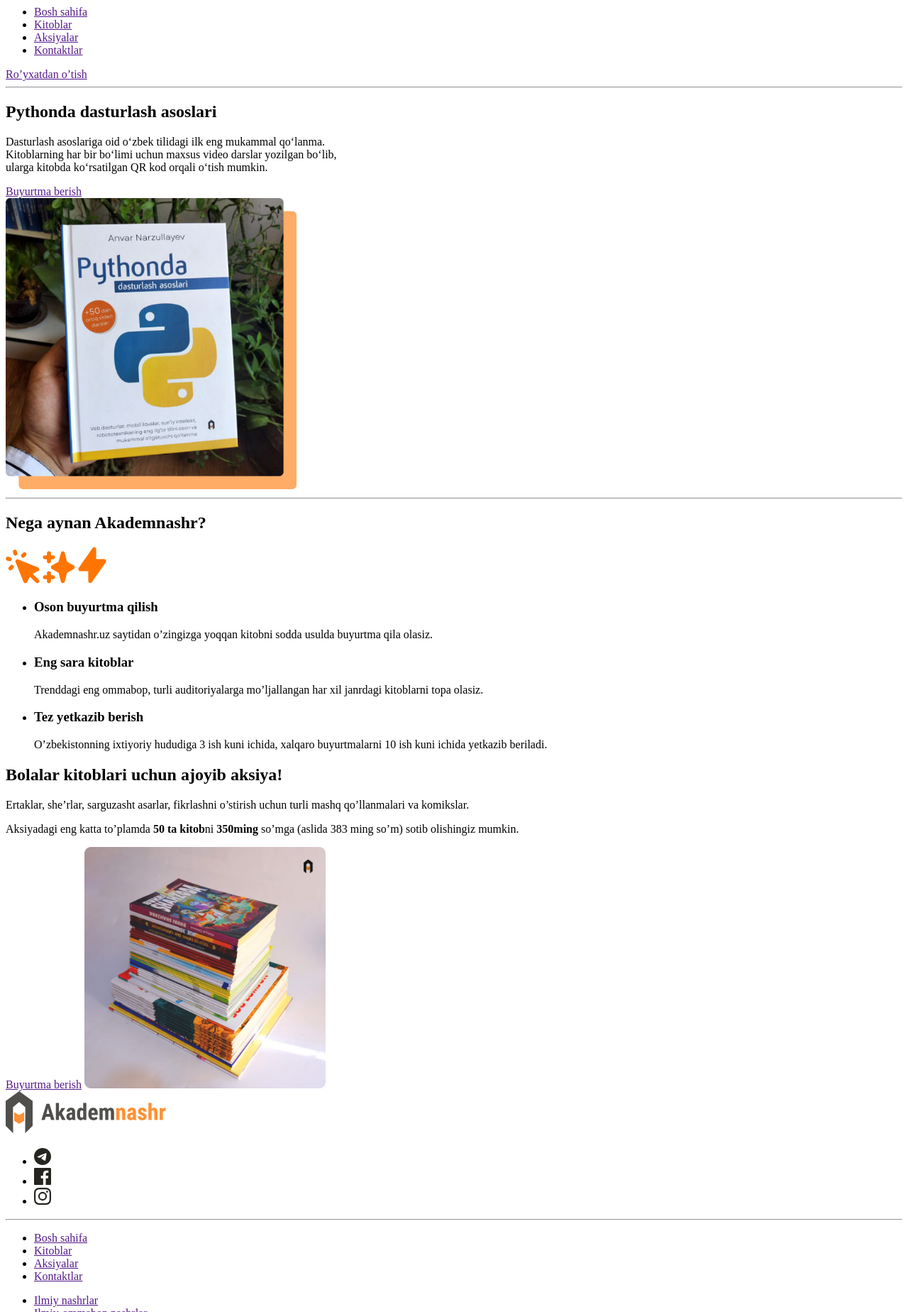
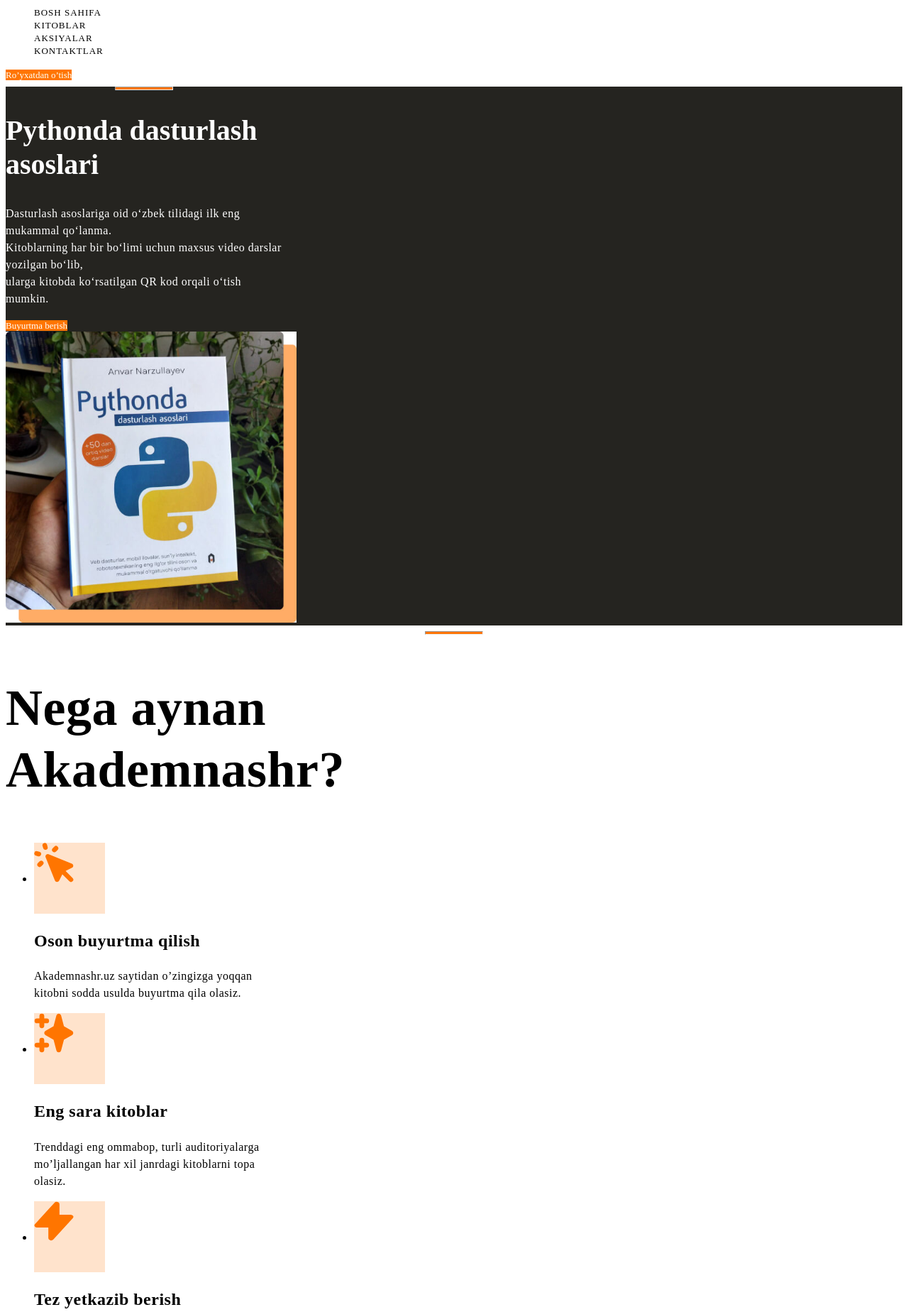
Before and after one commit to Abdulva/Akademnashr-project, a plain HTML site: page akedemnashr/index.html in a window 1280 px wide. Shown: the part 80-1928 px from the top of the page at 71% size. Drawn offline with Linux system fonts and the light colour scheme.

Commit message:
add text,color,size and list style

```diff
--- /dev/null
+++ b/akedemnashr/css/styles.css
@@ -0,0 +1,115 @@
+.site-header{
+   background-color:white;
+}
+.sitenav-link{
+   font-weight: 500;
+   font-size: 13px;
+   line-height: 15px;
+   letter-spacing: 1px;
+   text-transform: uppercase;
+   text-decoration: none;
+   color: #000;
+}
+.sitenav-list{
+   list-style: none;
+}
+.main-link{
+   font-size: 13px;
+   line-height: 15px;
+   background-color:#FF7500;
+   color:#FFFFFF;
+   text-decoration: none;
+}
+.hero{
+   background-color: #252420;
+   color: #FFFFFF;
+}
+.hero-content{
+   width: 390px;
+}
+.hero-img{
+   width: 510;
+   height: 510;
+}
+.orenge-line{
+   width: 80px;
+   height: 3px;
+   background-color: #FF7500;
+}
+.hero-heading{
+   font-size: 40px;
+   line-height: 1.2;
+   letter-spacing: 0.5;
+}
+.hero-text{
+   font-size: 16px;
+   line-height: 1.5;
+   letter-spacing: 0.5px;
+}
+.features-heading{
+   width: 440px;
+   font-size: 72px;
+   line-height: 1.2;
+   letter-spacing: 0.5px;
+}
+.feature-icon-wrapper{
+   width: 100px;
+   height: 100px;
+   background-color:rgba(255, 117, 0, 0.2);
+}
+.feture-title{
+   font-size: 24px;
+   line-height: 1.2;
+   letter-spacing: 0.5px;
+}
+.feature-info{
+   font-size: 16px;
+   line-height: 1.5;
+   letter-spacing: 0.5px;
+}
+.feature{
+   width: 340px;
+}
+.promo{
+   background-color:rgba(37, 36, 32, 1);
+   color:rgba(255, 255, 255, 1);
+
+}
+.promo-content{
+   width: 440px;
+}
+promo-heading{
+   font-size: 40px;
+   line-height: 48px;
+}
+promo-text{
+   font-size: 16px;
+   line-height: 1.5;
+}
+.promo-highlight{
+   color:#FF7500;
+}
+.promo-img{
+   width: 440px;
+   height: 440px;
+   object-fit: cover;
+}
+.site-footer{
+   background-color : #F8F8F8;
+}
+.site-footer ul {
+   list-style: none;
+}
+.site-footer-divider{
+   background-color:#25242080;
+   height: 2px;
+}
+.site-footer-links{
+   width: 224px;
+}
+.site-footer-links a {
+   font-size: 16px;
+   line-height: 19px;
+   text-decoration: none;
+   color: #252420;
+}
--- a/akedemnashr/index.html
+++ b/akedemnashr/index.html
@@ -1,87 +1,98 @@
 <!DOCTYPE html>
 <html lang="uz">
 <head>
+   <link rel="stylesheet" href="/css/styles.css">
    <meta charset="UTF-8">
    <meta http-equiv="X-UA-Compatible" content="IE=edge">
    <meta name="viewport" content="width=device-width, initial-scale=1.0">
    <title>Akademnashr</title>
 </head>
 <body>
-
    <!-- Sayt header-->
-<header>
+<header class="site-header">
    <a href="index.html">
       <img src="/img/logo (1).svg" alt="akademnashr logo rasmi" width="227" height="60 ">
    </a>
 <nav>
-   <ul>
-      <li><a href="">Bosh sahifa</a></li>
-      <li><a href="">Kitoblar</a></li>
-      <li><a href="">Aksiyalar</a></li>
-      <li><a href="">Kontaktlar</a></li>
+   <ul class="sitenav-list" >
+      <li><a class="sitenav-link" href="">Bosh sahifa</a></li>
+      <li><a class="sitenav-link" href="">Kitoblar</a></li>
+      <li><a class="sitenav-link" href="">Aksiyalar</a></li>
+      <li><a class="sitenav-link" href="">Kontaktlar</a></li>
    </ul>
 </nav>
-   <a href="">Ro’yxatdan o’tish</a>
-</header>
+   <a class="main-link" href="">Ro’yxatdan o’tish</a>
+</he>
 
 
    <!-- Sayt Hero -->
 <main>
-  <section>
-   <hr>
-   <h2>Pythonda dasturlash asoslari</h2>
+   <section class="hero" >
+  <div class="hero-content">
+   <hr class="orenge-line" >
+   <h2 class="hero-heading" >Pythonda dasturlash asoslari</h2>
 
-   <p>Dasturlash asoslariga oid o‘zbek tilidagi ilk eng mukammal qo‘lanma. <br> Kitoblarning har bir bo‘limi uchun maxsus video darslar yozilgan bo‘lib, <br> ularga kitobda ko‘rsatilgan QR kod orqali o‘tish mumkin.</p>
+   <p class="hero-text" >Dasturlash asoslariga oid o‘zbek tilidagi ilk eng mukammal qo‘lanma. <br> Kitoblarning har bir bo‘limi uchun maxsus video darslar yozilgan bo‘lib, <br> ularga kitobda ko‘rsatilgan QR kod orqali o‘tish mumkin.</p>
 
-   <a href="">Buyurtma berish</a>
+   <a class="main-link" href="">Buyurtma berish</a>
+
+   <img class="hero-img" src="/img/python-book.jpg" alt="Paython kitob rasmi" width="410px" height="410px">
+</div>
 </section>
-   <!-- Paython kitob rasmi -->
-   <img src="/img/python-book.jpg" alt="Paython kitob rasmi" width="410px" height="410px">
+
+
 
 <section>
    <!-- Features-->
-   <hr>
-   <h2>Nega aynan Akademnashr?</h2>
+   <hr class="orenge-line" >
+   <h2 class="features-heading" >Nega aynan Akademnashr?</h2>
+   <ul>
+      <li class="feature">
+      <div class="feature-icon-wrapper">
+         <img src="img/Icon/Solid /Icon2.svg" alt="" width="56" height="56">
+      </div>
 
-   <img src="img/Icon/Solid /Icon2.svg" alt="">
-   <img src="img/Icon/Solid /Icon3.svg" alt="">
-   <img src="img/Icon/Solid /Icon.svg" alt="">
+   <h3 class="feture-title">Oson buyurtma qilish</h3>
+   <p class="feature-info">Akademnashr.uz saytidan o’zingizga yoqqan kitobni sodda usulda buyurtma qila olasiz.</p>
 
-
-   <ul>
-      <li>
-   <h3>Oson buyurtma qilish</h3>
-   <p>Akademnashr.uz saytidan o’zingizga yoqqan kitobni sodda usulda buyurtma qila olasiz.</p>
       </li>
-      <li>
-   <h3>Eng sara kitoblar</h3>
-   <p>Trenddagi eng ommabop, turli auditoriyalarga mo’ljallangan har xil janrdagi kitoblarni topa olasiz.</p>
+      <li class="feature">
+      <div class="feature-icon-wrapper">
+   <img src="img/Icon/Solid /Icon3.svg" alt="" width="56" height="56">
+      </div>
+   <h3 class="feture-title">Eng sara kitoblar</h3>
+   <p class="feature-info">Trenddagi eng ommabop, turli auditoriyalarga mo’ljallangan har xil janrdagi kitoblarni topa olasiz.</p>
       </li>
-      <li>
-   <h3>Tez yetkazib berish</h3>
-   <p>O’zbekistonning ixtiyoriy hududiga 3 ish kuni ichida, xalqaro buyurtmalarni 10 ish kuni ichida yetkazib beriladi.</p>
+      <li class="feature">
+         <div class="feature-icon-wrapper">
+   <img src="img/Icon/Solid /Icon.svg" alt="" width="56" height="56">
+         </div>
+   <h3 class="feture-title">Tez yetkazib berish</h3>
+   <p class="feature-info">O’zbekistonning ixtiyoriy hududiga 3 ish kuni ichida, xalqaro buyurtmalarni 10 ish kuni ichida yetkazib beriladi.</p>
       </li>
 </ul>
 </section>
 
 
-<section>
+<section class="promo">
    <!-- aksiya-->
-   <h2>Bolalar kitoblari uchun ajoyib aksiya!</h2>
-   <p>Ertaklar, she’rlar, sarguzasht asarlar, fikrlashni o’stirish uchun turli mashq qo’llanmalari va komikslar.</p>
+   <div class="promo-content">
+   <h2 class="promo-heading">Bolalar kitoblari uchun ajoyib aksiya!</h2>
+   <p class="promo-text">Ertaklar, she’rlar, sarguzasht asarlar, fikrlashni o’stirish uchun turli mashq qo’llanmalari va komikslar.</p>
 
-   <p>Aksiyadagi eng katta to’plamda <strong>50 ta kitob</strong>ni <strong>350ming</strong>  so’mga (aslida 383 ming so’m) sotib olishingiz mumkin.</p>
+   <p class="promo-text">Aksiyadagi eng katta to’plamda <strong class="promo-highlight">50 ta kitob</strong>ni <strong class="promo-highlight">350ming</strong>  so’mga (aslida 383 ming so’m) sotib olishingiz mumkin.</p>
 
-   <a href="">Buyurtma berish</a>
+   <a class="main-link" href="">Buyurtma berish</a>
+   </div>
 
-   <img src="img/sale-img.jpg" alt="" width="340px" height="340px">
+   <img class="promo-img" src="img/sale-img.jpg" alt="" width="340px" height="340px">
 </section>
 
 </main>
 
    <!--Sayt footer-->
 
-<footer>
+<footer class="site-footer">
 
    <img src="/img/logo (1).svg" alt="akademnashr logo rasmi" width="227" height="60 ">
 
@@ -97,10 +108,10 @@
    <a href="https://www.instagram.com/akademnashr/" target="_blank"><svg width="24" height="24" fill="none" xmlns="http://www.w3.org/2000/svg"><path fill-rule="evenodd" clip-rule="evenodd" d="M12 0C8.741 0 8.333.014 7.053.072 2.695.272.273 2.69.073 7.052.014 8.333 0 8.741 0 12c0 3.259.014 3.668.072 4.948.2 4.358 2.618 6.78 6.98 6.98C8.333 23.986 8.741 24 12 24c3.259 0 3.668-.014 4.948-.072 4.354-.2 6.782-2.618 6.979-6.98.059-1.28.073-1.689.073-4.948 0-3.259-.014-3.667-.072-4.947-.196-4.354-2.617-6.78-6.979-6.98C15.668.014 15.259 0 12 0Zm0 2.163c3.204 0 3.584.012 4.85.07 3.252.148 4.771 1.691 4.919 4.919.058 1.265.069 1.645.069 4.849 0 3.205-.012 3.584-.069 4.849-.149 3.225-1.664 4.771-4.919 4.919-1.266.058-1.644.07-4.85.07-3.204 0-3.584-.012-4.849-.07-3.26-.149-4.771-1.699-4.919-4.92-.058-1.265-.07-1.644-.07-4.849 0-3.204.013-3.583.07-4.849.149-3.227 1.664-4.771 4.919-4.919 1.266-.057 1.645-.069 4.849-.069ZM5.838 12a6.162 6.162 0 1 1 12.324 0 6.162 6.162 0 0 1-12.324 0ZM12 16a4 4 0 1 1 0-8 4 4 0 0 1 0 8Zm4.965-10.405a1.44 1.44 0 1 1 2.881.001 1.44 1.44 0 0 1-2.881-.001Z" fill="#252420"/></svg></a>
       </li>
    </ul>
-   <hr>
+   <hr class="site-footer-divider">
    <!--Linklar-->
 <div>
-   <ul>
+   <ul class="site-footer-links">
       <li><a href="">Bosh sahifa</a></li>
       <li><a href="">Kitoblar</a></li>
       <li><a href="">Aksiyalar</a></li>
@@ -109,7 +120,7 @@
 </div>
 
 <div>
-   <ul>
+   <ul class="site-footer-links">
       <li><a href="">Ilmiy nashrlar</a></li>
       <li><a href="">Ilmiy-ommabop nashrlar</a></li>
       <li><a href="">Ma’rifiy nashrlar</a></li>
@@ -118,12 +129,21 @@
       <li><a href="">Abituriyentlar uchun</a></li>
       <li><a href="">Bolalar uchun</a></li>
    </ul>
+   </div>
 
-   <ul>
+   <div>
+   <ul class="site-footer-links">
    <li><a href="">Ko’p so’raladigan savollar</a></li>
    <li><a href="">Yetkazib berish haqida</a></li>
    <li><a href="">To’lov usullari haqida</a></li>
    </ul>
+   </div>
+   <div>
+      <ul class="site-footer-links">
+         <li><a href="">Bo’sh ish o’rinlari</a></li>
+         <li><a href="">Biz bilan bog’lanish</a></li>
+         <li><a href="">Maxfiylik nizomi</a></li>
+      </ul>
    </div>
 </footer>
 
```
